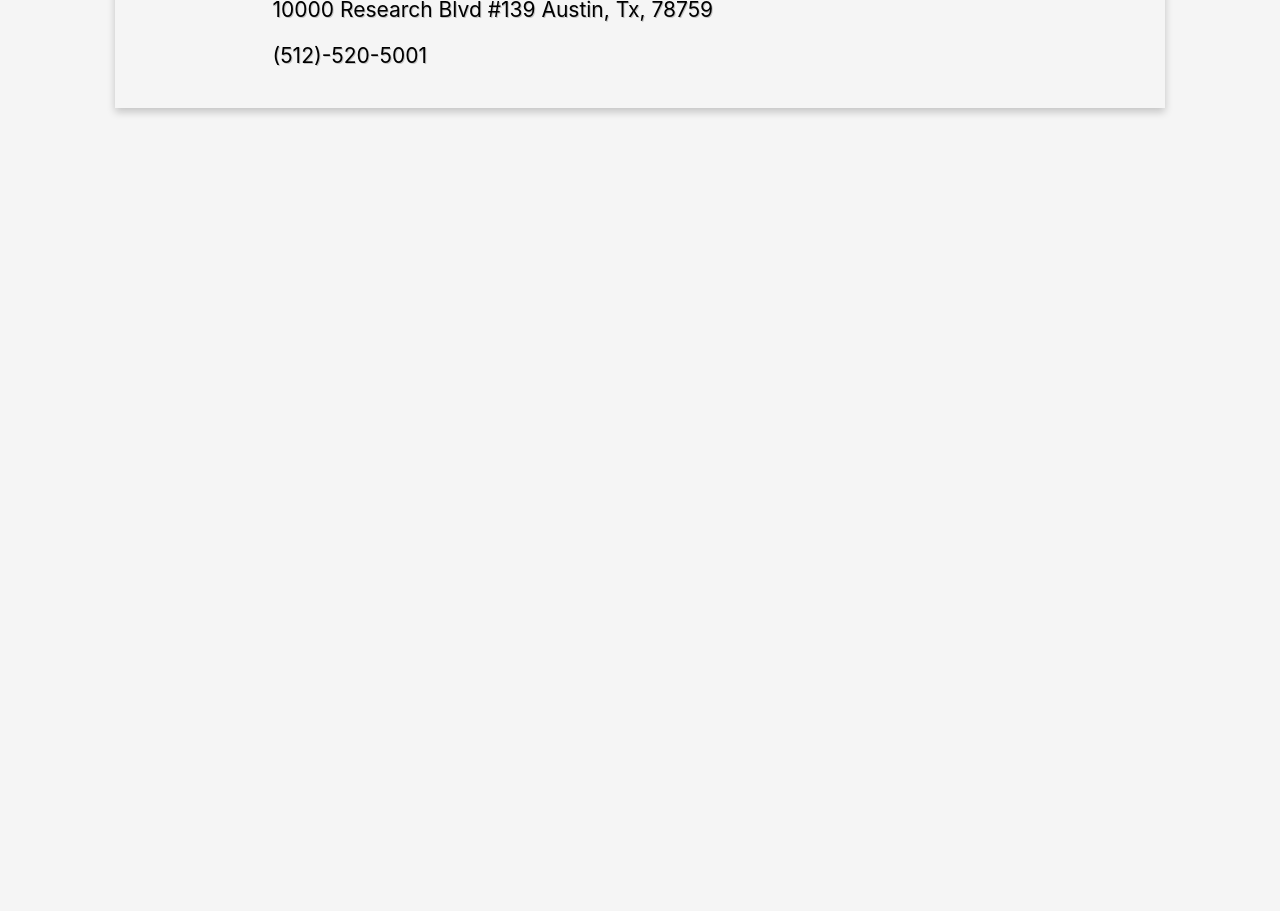
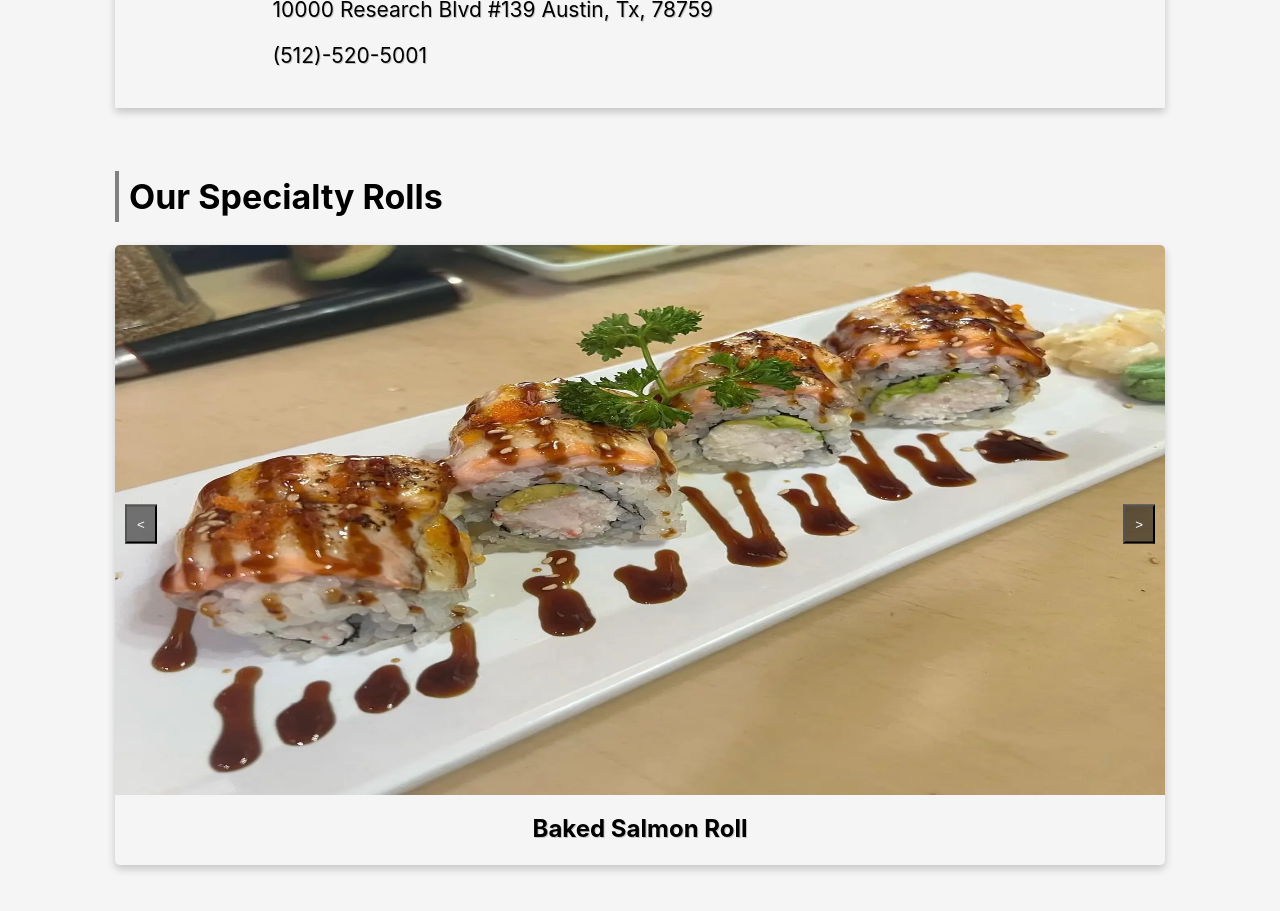
Before and after one commit to JunLee8108/hanara-sushi, a React (Create React App) app: page / in a window 1280 px wide. Shown: the part 3680-4591 px from the top of the page. Before the commit the page ends 3863 px from the top, so only its background shows below. Built offline with nearby package versions, Linux system fonts and the light colour scheme.

Commit message:
home carousel added

```diff
--- a/src/pages/home/Home.tsx
+++ b/src/pages/home/Home.tsx
@@ -2,6 +2,7 @@ import "./Home.css";
 import HomeIntro from "./HomeIntro";
 import HomeLocation from "./HomeLocation";
 import HomePromotion from "./HomePromotion";
+import HomeSpecialty from "./HomeSpecialty";
 
 export default function Home() {
   return (
@@ -9,6 +10,7 @@ export default function Home() {
       <HomeIntro />
       <HomeLocation />
       <HomePromotion />
+      <HomeSpecialty />
     </div>
   );
 }
--- a/src/pages/home/HomePromotion.css
+++ b/src/pages/home/HomePromotion.css
@@ -1,5 +1,5 @@
 .home-promotion-container {
-  margin-bottom: 60px;
+  margin-bottom: 30px;
   padding: 15px;
 }
 
@@ -63,6 +63,10 @@
 }
 
 @media screen and (max-width: 1280px) {
+  .home-promotion-container {
+    margin-bottom: 10px;
+  }
+
   .home-promotion-flex-container {
     flex-wrap: wrap;
   }
--- /dev/null
+++ b/src/pages/home/HomeSpecialty.css
@@ -0,0 +1,85 @@
+.home-specialty-container {
+  height: 100%;
+  padding: 15px;
+  margin-bottom: 60px;
+}
+
+.home-specialty-img-container {
+  width: 100%;
+  height: 620px;
+  position: relative;
+  display: flex;
+  flex-direction: column;
+  border-radius: 5px;
+  box-shadow: 0 4px 8px 0 rgba(0, 0, 0, 0.2);
+}
+
+.home-specailty-img {
+  width: 100%;
+  height: 550px;
+  border-radius: 5px 5px 0 0;
+  position: absolute;
+  top: 0;
+  left: 0;
+  opacity: 0;
+  transition: 0.8s all ease;
+  display: block;
+}
+
+.carousel-control-prev,
+.carousel-control-next {
+  position: absolute;
+  top: 45%;
+  transform: translateY(-50%);
+  background-color: rgba(0, 0, 0, 0.5);
+  color: white;
+  padding: 10px;
+  cursor: pointer;
+  z-index: 2;
+}
+
+.carousel-control-prev {
+  left: 10px;
+}
+
+.carousel-control-next {
+  right: 10px;
+}
+
+.home-specialty-name {
+  position: absolute;
+  left: 50%;
+  transform: translateX(-50%);
+  top: 550px;
+  text-align: center;
+  opacity: 0;
+  transition: 0.8s all ease;
+  text-shadow: 1px 1px rgba(0, 0, 0, 0.2);
+}
+
+.active {
+  opacity: 1;
+}
+
+@media screen and (max-width: 767px) {
+  .home-specialty-img-container {
+    width: 100%;
+    height: 460px;
+  }
+
+  .home-specailty-img {
+    width: 100%;
+    height: 400px;
+  }
+
+  .carousel-control-prev,
+  .carousel-control-next {
+    top: 45%;
+    transform: translateY(-50%);
+  }
+
+  .home-specialty-name {
+    top: 400px;
+    width: 100%;
+  }
+}
--- /dev/null
+++ b/src/pages/home/HomeSpecialty.tsx
@@ -0,0 +1,111 @@
+import React, { useState } from "react";
+import "./HomeSpecialty.css";
+import "./Home.css";
+
+const bakedRoll = require("../../assets/Baked-Salmon-Roll.webp");
+const HallelujahRoll = require("../../assets/Hallelujah-Roll.webp");
+
+export default function HomeSpecialty() {
+  const [currentImage, setCurrentImage] = useState(0);
+  const [isDragging, setIsDragging] = useState(false);
+  const [dragStartX, setDragStartX] = useState(0);
+
+  const specialtyData = [
+    {
+      id: 0,
+      name: "Baked Salmon Roll",
+      img: bakedRoll,
+    },
+    {
+      id: 1,
+      name: "Hallelujah Roll",
+      img: HallelujahRoll,
+    },
+  ];
+
+  const goToPrevious = () => {
+    setCurrentImage(
+      currentImage === 0 ? specialtyData.length - 1 : currentImage - 1
+    );
+  };
+
+  const goToNext = () => {
+    setCurrentImage(
+      currentImage === specialtyData.length - 1 ? 0 : currentImage + 1
+    );
+  };
+
+  const handleTouchStart = (event: React.TouchEvent) => {
+    const touchX = event.touches[0].clientX;
+    setDragStartX(touchX);
+  };
+
+  const handleTouchMove = (event: React.TouchEvent) => {
+    if (!isDragging) {
+      setIsDragging(true);
+    }
+    const touchX = event.touches[0].clientX;
+    const diffX = touchX - dragStartX;
+
+    if (diffX > 150) {
+      // Threshold to consider as a drag, adjust as needed
+      goToPrevious();
+      setIsDragging(false);
+    } else if (diffX < -150) {
+      goToNext();
+      setIsDragging(false);
+    }
+  };
+
+  const handleTouchEnd = () => {
+    setIsDragging(false);
+  };
+
+  return (
+    <div className="home-specialty-container home-common-container mg-left-right-auto">
+      <h1 className="home-title-border-left">Our Specialty Rolls</h1>
+
+      <div
+        className="home-specialty-img-container mg-left-right-auto"
+        onTouchStart={handleTouchStart}
+        onTouchMove={handleTouchMove}
+        onTouchEnd={handleTouchEnd}
+      >
+        {specialtyData.map((src, index) => {
+          return (
+            <img
+              key={index}
+              loading="lazy"
+              src={src.img}
+              alt="Specialty Roll"
+              className={`home-specailty-img ${
+                index === currentImage ? "active" : ""
+              }`}
+              draggable="false"
+            />
+          );
+        })}
+
+        <button className="carousel-control-prev" onClick={goToPrevious}>
+          &lt;
+        </button>
+        <button className="carousel-control-next" onClick={goToNext}>
+          &gt;
+        </button>
+
+        {specialtyData.map((text, index) => {
+          return (
+            <h2
+              className={`home-specialty-name ${
+                index === currentImage ? "active" : ""
+              }`}
+              key={index}
+            >
+              {text.name}
+            </h2>
+          );
+        })}
+      </div>
+    </div>
+  );
+}
--- a/src/pages/menu/Menu.css
+++ b/src/pages/menu/Menu.css
@@ -0,0 +1,4 @@
+.menu-container {
+  width: 100%;
+  min-height: calc(100vh - 5rem);
+}
--- a/src/pages/menu/Menu.tsx
+++ b/src/pages/menu/Menu.tsx
@@ -3,7 +3,7 @@ import "./Menu.css";
 export default function Menu() {
   return (
     <>
-      <div>Menu</div>
+      <div className="menu-container">Menu</div>
     </>
   );
 }
```
Also changed, not shown: src/assets/Baked-Salmon-Roll.webp (added), src/assets/Hallelujah-Roll.webp (added).
